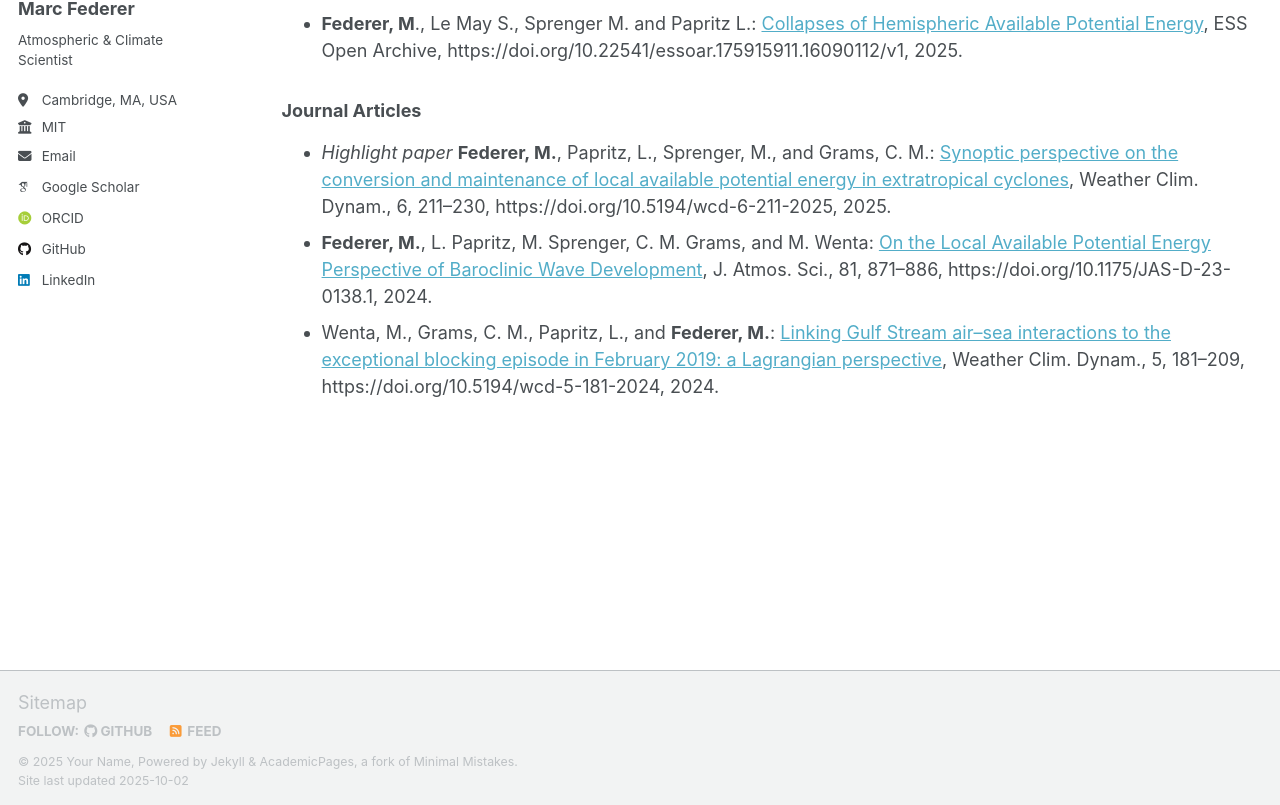
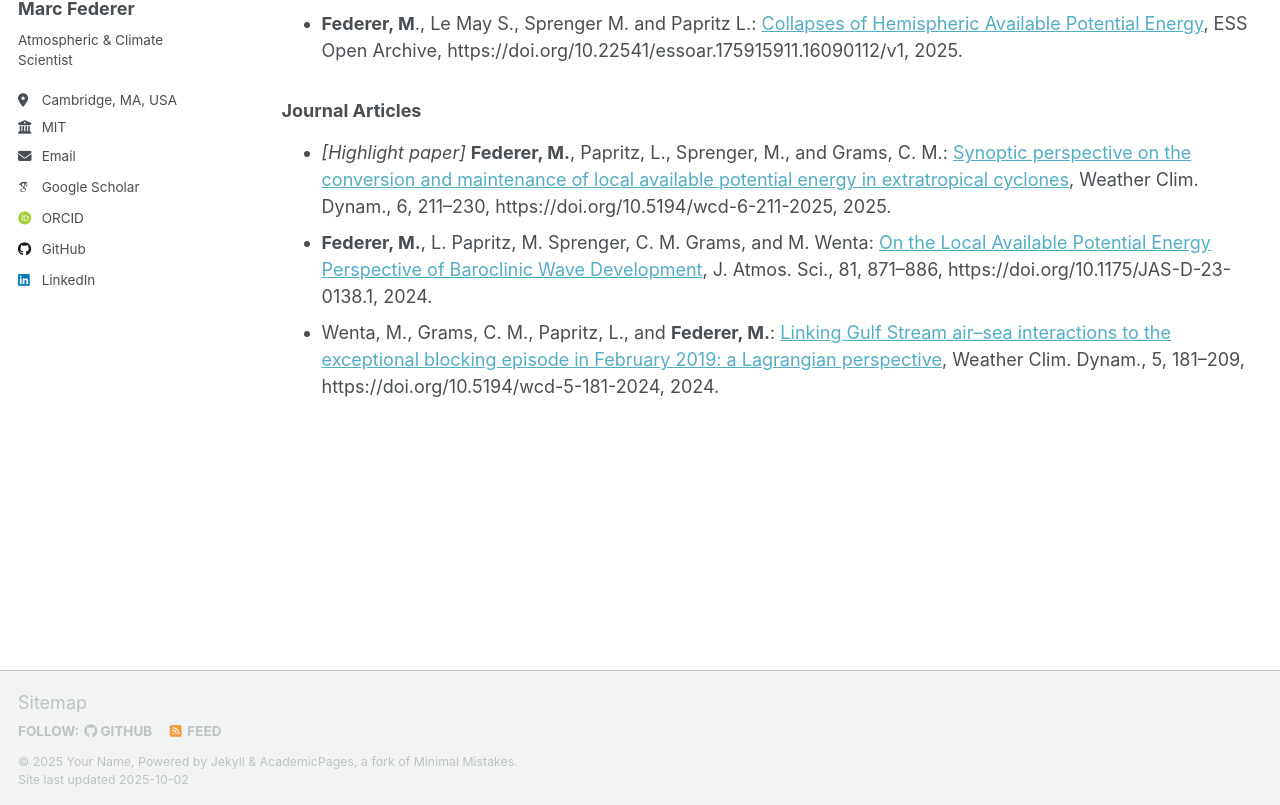
Before and after one commit to marcfederer/marcfederer.github.io, a Jekyll site: the page built from _pages/publications.md, in a window 1280 px wide and 1091 px high. Shown: the part 283-1088 px from the top of the window. Built offline with Jekyll 4.4.1, drawn with Linux system fonts in a browser that asks for light colours; some web fonts are replaced; a script that is not in the unit is left out.

```diff
--- a/_pages/publications.md
+++ b/_pages/publications.md
@@ -10,6 +10,6 @@ author_profile: true
 * **Federer, M**., Le May S., Sprenger M. and Papritz L.: [Collapses of Hemispheric Available Potential Energy](https://doi.org/10.22541/essoar.175915911.16090112/v1), ESS Open Archive, https://doi.org/10.22541/essoar.175915911.16090112/v1, 2025.
 
 ### Journal Articles
-* *Highlight paper* **Federer, M.**, Papritz, L., Sprenger, M., and Grams, C. M.: [Synoptic perspective on the conversion and maintenance of local available potential energy in extratropical cyclones](https://doi.org/10.5194/wcd-6-211-2025), Weather Clim. Dynam., 6, 211–230, https://doi.org/10.5194/wcd-6-211-2025, 2025.
+* *[Highlight paper]* **Federer, M.**, Papritz, L., Sprenger, M., and Grams, C. M.: [Synoptic perspective on the conversion and maintenance of local available potential energy in extratropical cyclones](https://doi.org/10.5194/wcd-6-211-2025), Weather Clim. Dynam., 6, 211–230, https://doi.org/10.5194/wcd-6-211-2025, 2025.
 * **Federer, M.**, L. Papritz, M. Sprenger, C. M. Grams, and M. Wenta: [On the Local Available Potential Energy Perspective of Baroclinic Wave Development](https://doi.org/10.1175/JAS-D-23-0138.1), J. Atmos. Sci., 81, 871–886, https://doi.org/10.1175/JAS-D-23-0138.1, 2024.
 * Wenta, M., Grams, C. M., Papritz, L., and **Federer, M.**: [Linking Gulf Stream air–sea interactions to the exceptional blocking episode in February 2019: a Lagrangian perspective](https://doi.org/10.5194/wcd-5-181-2024), Weather Clim. Dynam., 5, 181–209, https://doi.org/10.5194/wcd-5-181-2024, 2024.
```
